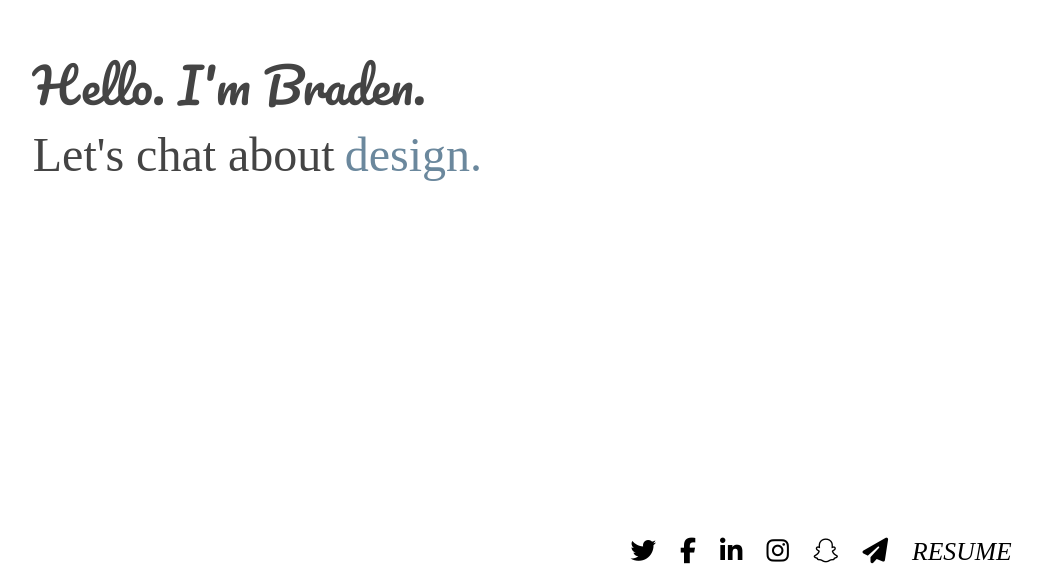
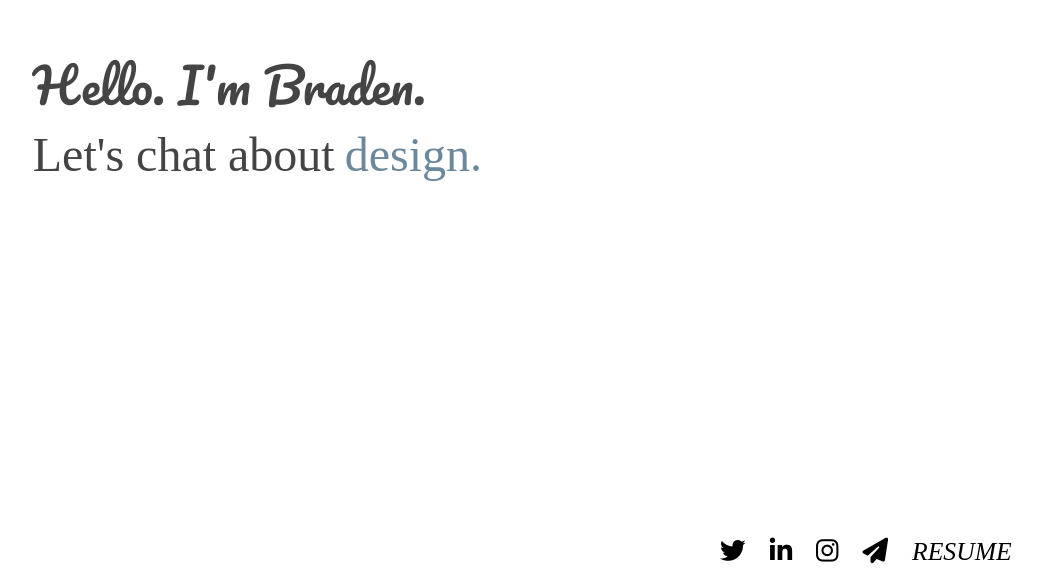
Before and after one commit to bradenham/bradenham.github.io, a plain HTML site: page index.html in a window 1280 px wide. Shown: the part 226-800 px from the top of the page, without its empty margins (228-1270 px from the left). Drawn offline with Linux system fonts and the light colour scheme.

Commit message:
updated links

```diff
--- a/index.html
+++ b/index.html
@@ -1,4 +1,4 @@
-<!doctype html>
+ <!doctype html>
 <html>
 	<head>
 		<link rel="stylesheet" type="text/css" href="css/main.css" />
@@ -27,11 +27,9 @@
 		</section>
 
 		<nav class="navigation">
-        	<a href="https://twitter.com/Braaden_" target="_blank"><i class="fa fa-twitter" aria-hidden="true"></i></a>
-        	<a href="https://www.facebook.com/braden.thuraisingham.1" target="_blank"><i class="fa fa-facebook" aria-hidden="true"></i></a>
+        	<a href="https://twitter.com/bradenkt" target="_blank"><i class="fa fa-twitter" aria-hidden="true"></i></a>
         	<a href="https://www.linkedin.com/in/bradenkt/" target="_blank"><i class="fa fa-linkedin"></i></a>
-        	<a href="https://www.instagram.com/bradenham/" target="_blank"><i class=" fa fa-instagram" aria-hidden="true"></i></a>
-        	<a href="https://www.snapchat.com/add/bradenham" target="_blank"><i class="fa fa-snapchat-ghost" aria-hidden="true"></i></a>
+        	<a href="https://www.instagram.com/bradenkt/" target="_blank"><i class=" fa fa-instagram" aria-hidden="true"></i></a>
         	<a href="mailto:hello@bradenkt.com" target="_blank"><i class="fa fa-paper-plane" aria-hidden="true"></i></a>
         	<a href="" target="_blank"></a><i>RESUME</i></a>
 		</nav>
```
